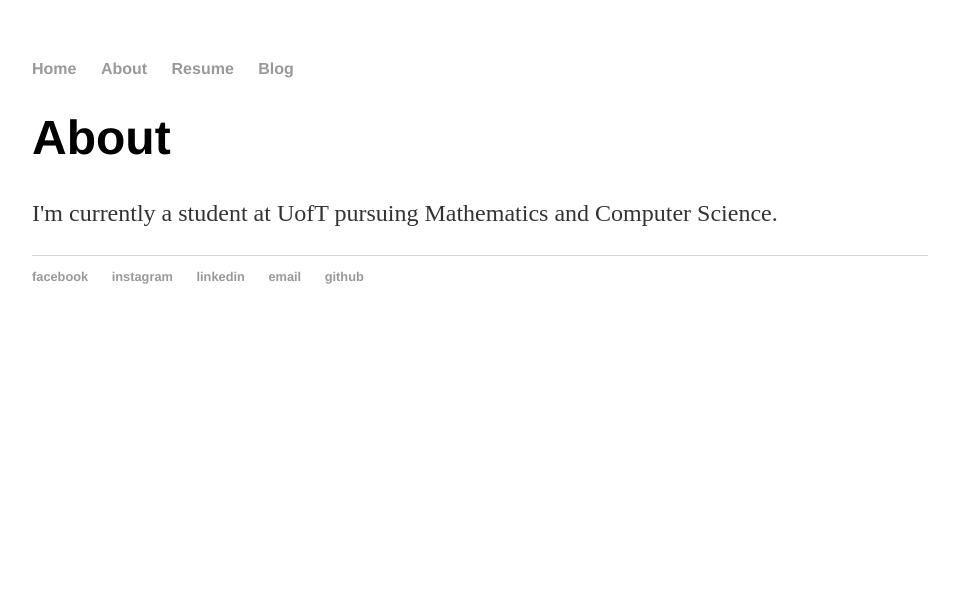
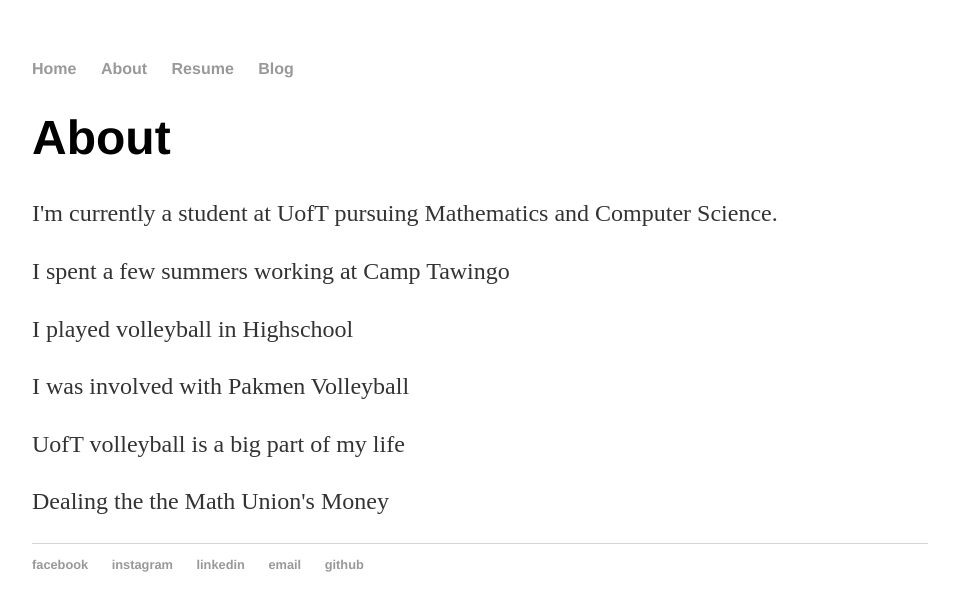
Before and after one commit to robertsonmcclure/robertsonmcclure.github.io, a Jekyll site: the page built from about/index.html, in a window 1280 px wide. Shown: the top 611 px of the page, without its empty margins (160-1119 px from the left). Built offline with Jekyll 4.4.1, drawn with Linux system fonts in a browser that asks for light colours.

Commit message:
commited using script

```diff
--- a/about/index.html
+++ b/about/index.html
@@ -2,5 +2,11 @@
 layout: default
 title: About
 ---
-    <h1>{{ page.title }}</h1>
-    <p class="blurb">I'm currently a student at UofT pursuing Mathematics and Computer Science. </p>
+
+<h1>{{ page.title }}</h1>
+<p class="blurb">I'm currently a student at UofT pursuing Mathematics and Computer Science. </p>
+<p class="blurb">I spent a few summers working at Camp Tawingo</p>
+<p class="blurb">I played volleyball in Highschool</p>
+<p class="blurb">I was involved with Pakmen Volleyball</p>
+<p class="blurb">UofT volleyball is a big part of my life</p>
+<p class="blurb">Dealing the the Math Union's Money</p>
```
